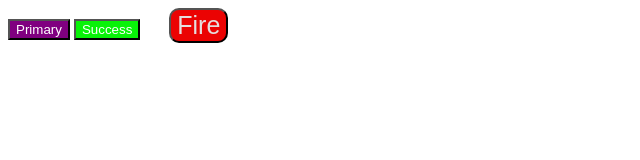
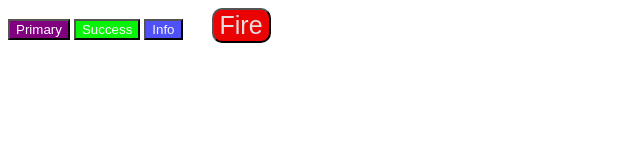
Before and after one commit to 1stefanita/curs4, a plain HTML site: page index.html in a window 1280 px wide. Shown: the whole page, without its empty margins (0-640 px from the left). Drawn offline with Linux system fonts and the light colour scheme.

Commit message:
blue botton

```diff
--- a/index.html
+++ b/index.html
@@ -9,6 +9,8 @@
 <body>
     <button style="background-color: purple; color: white;">Primary</button>
     <button style="background-color: rgb(8, 243, 8); color: white;">Success</button>
+    <button style="background-color: rgb(80, 80, 249); color: rgb(240, 248, 255);">Info</button>
+
 
    <button class="buttonred">
     Fire
```
